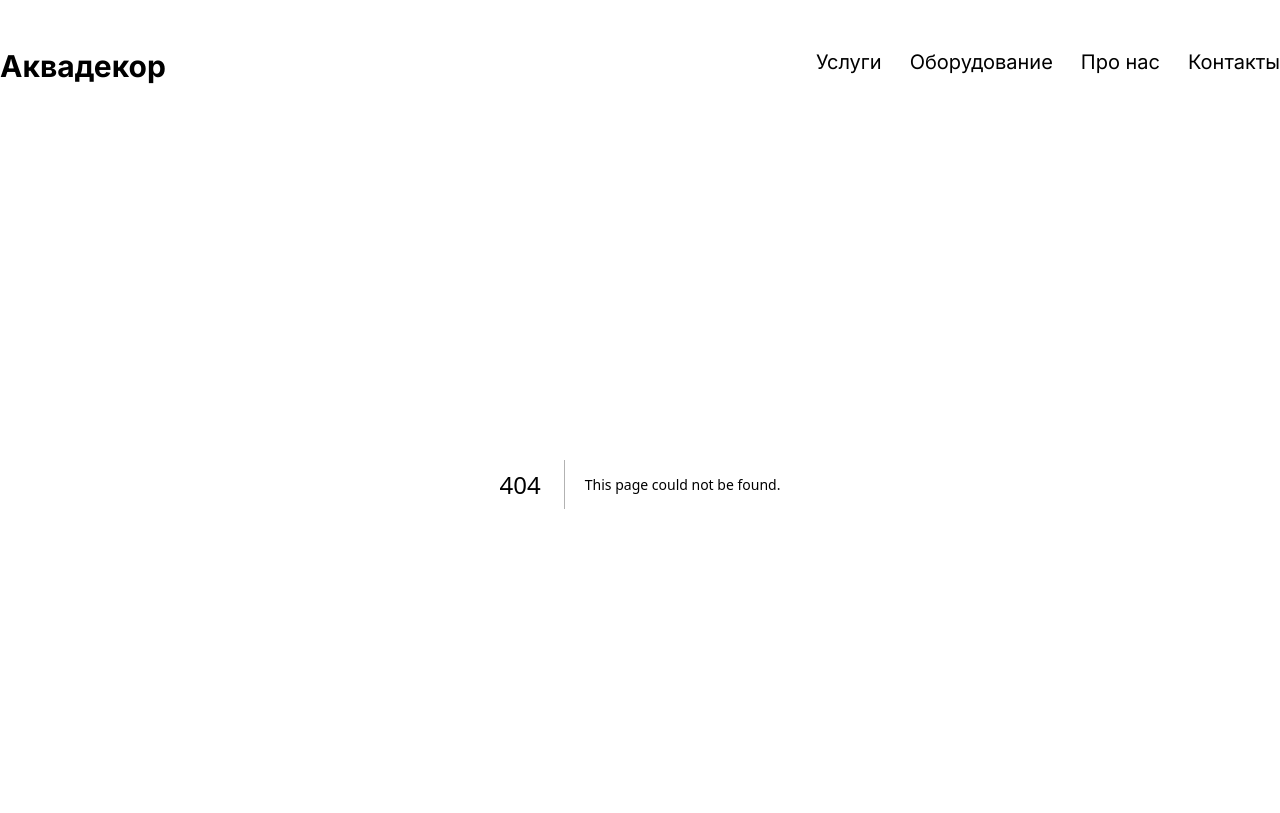
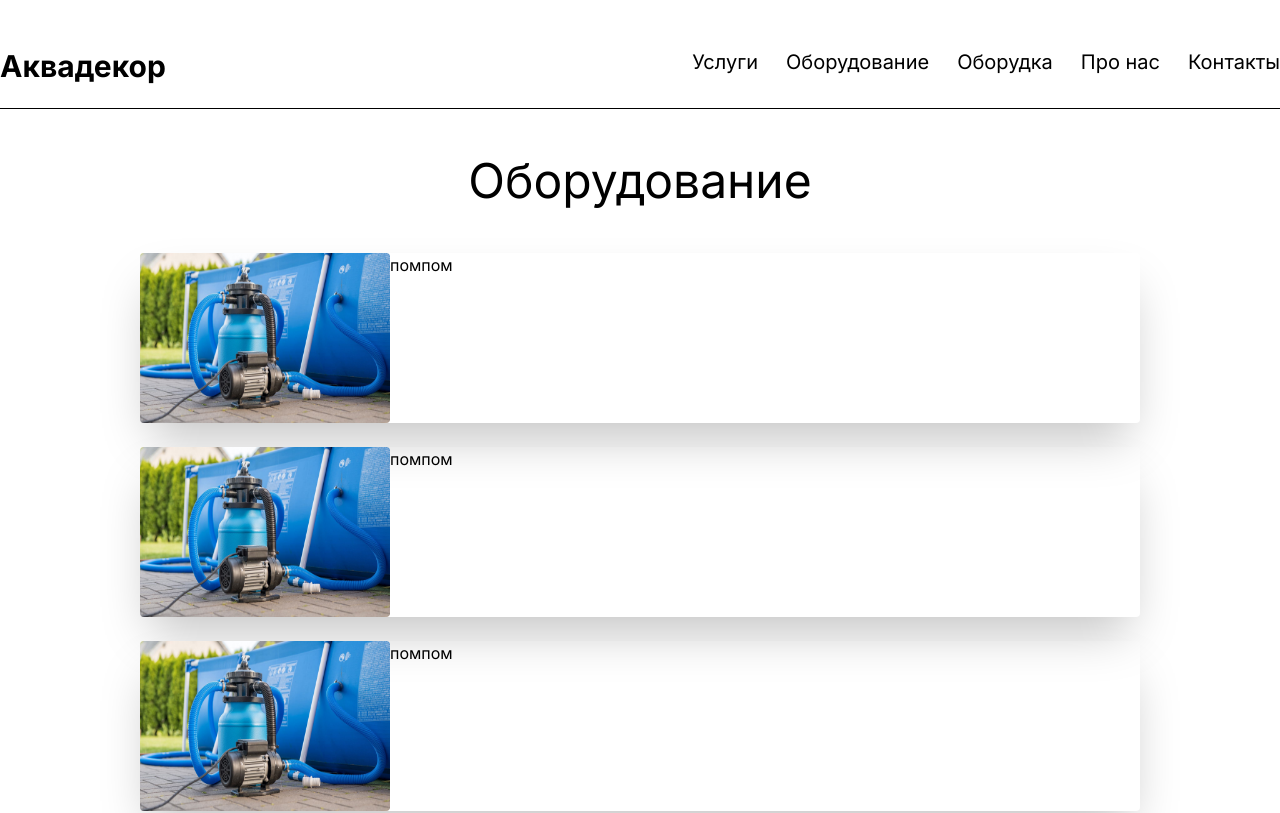
Before and after one commit to aftelnes/Aquadecor, a Next.js app: page /equipments in a window 1280 px wide. Before the commit this address had no page. Shown: the top 813 px of the page. Built offline with nearby package versions, Linux system fonts and the light colour scheme.

Commit message:
add equipment page

```diff
--- /dev/null
+++ b/app/equipments/page.tsx
@@ -0,0 +1,28 @@
+"use client";
+import { useEffect } from "react";
+
+import appearing from "@/tools/appearing";
+
+import EquipmentItem from "@/components/InfoBlock/EquipmentItem";
+import pic from "../../public/images/Pages/Pumps/pump3.jpeg";
+
+const divStyle =
+  "w-[1000px] h-[170px] m-auto mb-6 shadow-2xl shadow-grey-300 hover:shadow-cyan-300 rounded flex";
+
+const ConcretePools = () => {
+  useEffect(() => {
+    appearing();
+  });
+  return (
+    <div className="block w-full  mt-1 m-auto bg-mainColor pt-5 sm:w-full md:container lg:container xl:container mb-11">
+      <hr className="border-1 border-black" />
+      <h1 className="text-animation text-5xl mt-11 mb-12 text-center">
+        Оборудование
+      </h1>
+      <EquipmentItem img={pic.src} style={divStyle} />
+      <EquipmentItem img={pic.src} style={divStyle} />
+      <EquipmentItem img={pic.src} style={divStyle} />
+    </div>
+  );
+};
+export default ConcretePools;
--- a/app/servicies/concretePools/page.tsx
+++ b/app/servicies/concretePools/page.tsx
@@ -18,7 +18,7 @@ const ConcretePools = () => {
         Бетонные бассейны
       </h1>
 
-      <div className="element-animation flex w-full mb-5  shadow-2xl shadow-gray-300">
+      <div className="element-animation  w-full mb-5  shadow-2xl shadow-gray-300">
         <img src={beton1.src} className="w-[750px]" />
         <p className="ml-9">Здесь будет текст</p>
       </div>
--- a/components/Header.tsx
+++ b/components/Header.tsx
@@ -61,7 +61,12 @@ const Header = () => {
             <Menu.Item></Menu.Item>
           </MenuDropdown>
         </Menu>
-
+        <Link
+          href="/equipments"
+          className="w-20px h-7 text-base hover:opacity-60 sm:text-right xl:text-xl"
+        >
+          Оборудка
+        </Link>
         <Link
           href="/about"
           className="w-20px h-7 text-base hover:opacity-60 sm:text-right xl:text-xl"
--- /dev/null
+++ b/components/InfoBlock/EquipmentItem.tsx
@@ -0,0 +1,20 @@
+import React from "react";
+
+type EquipmentItemProps = {
+  style: string;
+  img: string;
+};
+
+const EquipmentItem = ({ style, img }: EquipmentItemProps) => {
+  return (
+    <div className={style}>
+      <img
+        className="hover:scale-105 transition duration-700 delay-150 ease-in-out w-[250px] h-[170px] rounded"
+        src={img}
+      />
+      <div>помпом</div>
+    </div>
+  );
+};
+
+export default EquipmentItem;
```
